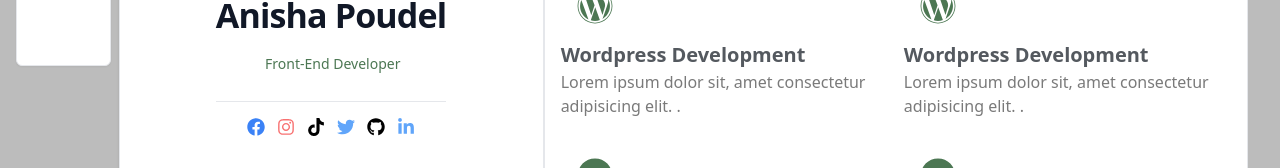
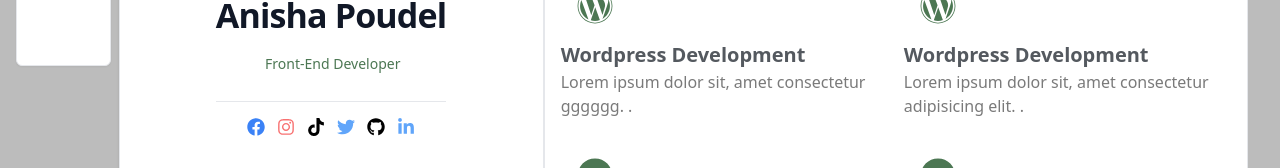
Before and after one commit to anishap123/My_portfolio, a React (Create React App) app: page / in a window 1280 px wide. Shown: the part 486-654 px from the top of the page. Built offline with nearby package versions, Linux system fonts and the light colour scheme.

Commit message:
myservices

```diff
--- a/src/component/about/MyServices.jsx
+++ b/src/component/about/MyServices.jsx
@@ -14,7 +14,7 @@ const MyServices = () => {
         </h1>
           <h2 className="flex text-[20px] font-semibold text-[#54595F]">Wordpress Development</h2>
 
-          <p className="flex text-[16px] text-[#7A7A7A]  ">Lorem ipsum dolor sit, amet consectetur adipisicing elit. .</p>
+          <p className="flex text-[16px] text-[#7A7A7A]  ">Lorem ipsum dolor sit, amet consectetur gggggg. .</p>
         </div>
         <div className=" flex flex-col">
         <h1 className="text-[#4c7753] p-4 ">
```
Also changed, not shown: src/image/images.png (added).
